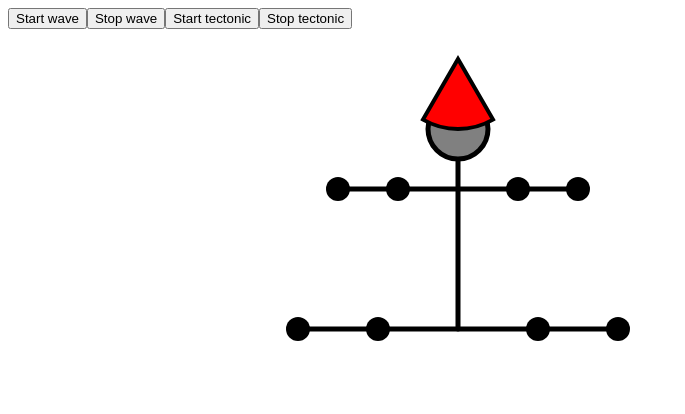
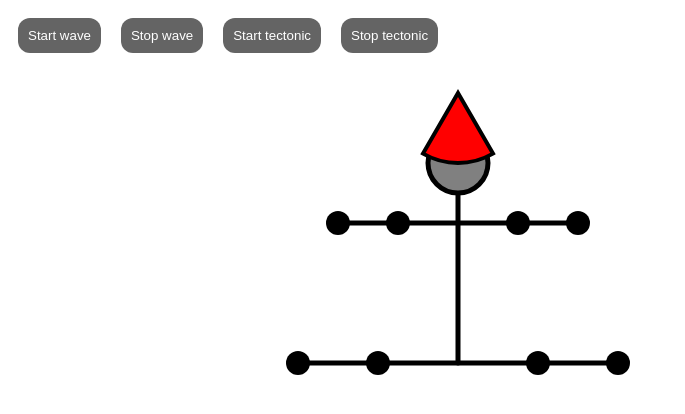
Before and after one commit to llupanar/konva-human, an Angular app in the folder human/: page / in a window 1280 px wide. Shown: the top 414 px of the page, without its empty margins (0-685 px from the left). Built offline with nearby package versions, Linux system fonts and the light colour scheme.

Commit message:
button css

```diff
--- a/human/src/app/features/component/human/human.component.css
+++ b/human/src/app/features/component/human/human.component.css
@@ -0,0 +1,13 @@
+input {
+    padding: 10px;
+    margin: 10px;
+    background-color: #646464;
+    color: white;
+    border: none;
+    border-radius: 12px;
+    transition: background-color .3s ease;
+}
+
+input:hover{
+    background-color: #ad4343;
+}
--- a/human/src/app/features/component/human/human.component.html
+++ b/human/src/app/features/component/human/human.component.html
@@ -1,6 +1,7 @@
-<input type="button" (click)="startAnimationW()" value="Start wave"/>
-<input type="button" (click)="stopAnimationW()" value="Stop wave"/>
-<input type="button" (click)="startAnimationT()" value="Start tectonic"/>
-<input type="button" (click)="stopAnimationT()" value="Stop tectonic"/>
-
+<div class="buttons">
+    <input type="button" (click)="startAnimationW()" value="Start wave"/>
+    <input type="button" (click)="stopAnimationW()" value="Stop wave"/>
+    <input type="button" (click)="startAnimationT()" value="Start tectonic"/>
+    <input type="button" (click)="stopAnimationT()" value="Stop tectonic"/>
+</div>
 <div #canvasContainer></div>
--- a/human/src/app/features/component/human/human.component.ts
+++ b/human/src/app/features/component/human/human.component.ts
@@ -96,7 +96,7 @@ export class HumanComponent implements OnInit, AfterViewInit{
   }
 
   startAnimationW(){
-    this.animT.stop()
+    this.stopAnimationT()
     this.animW.start()
   }
 
@@ -105,7 +105,7 @@ export class HumanComponent implements OnInit, AfterViewInit{
   }
 
   startAnimationT(){
-    this.animW.stop()
+    this.stopAnimationW()
     this.animT.start()
   }
 
```
Also changed, not shown: 6 other files (tests, documents, lock files or other folders).
